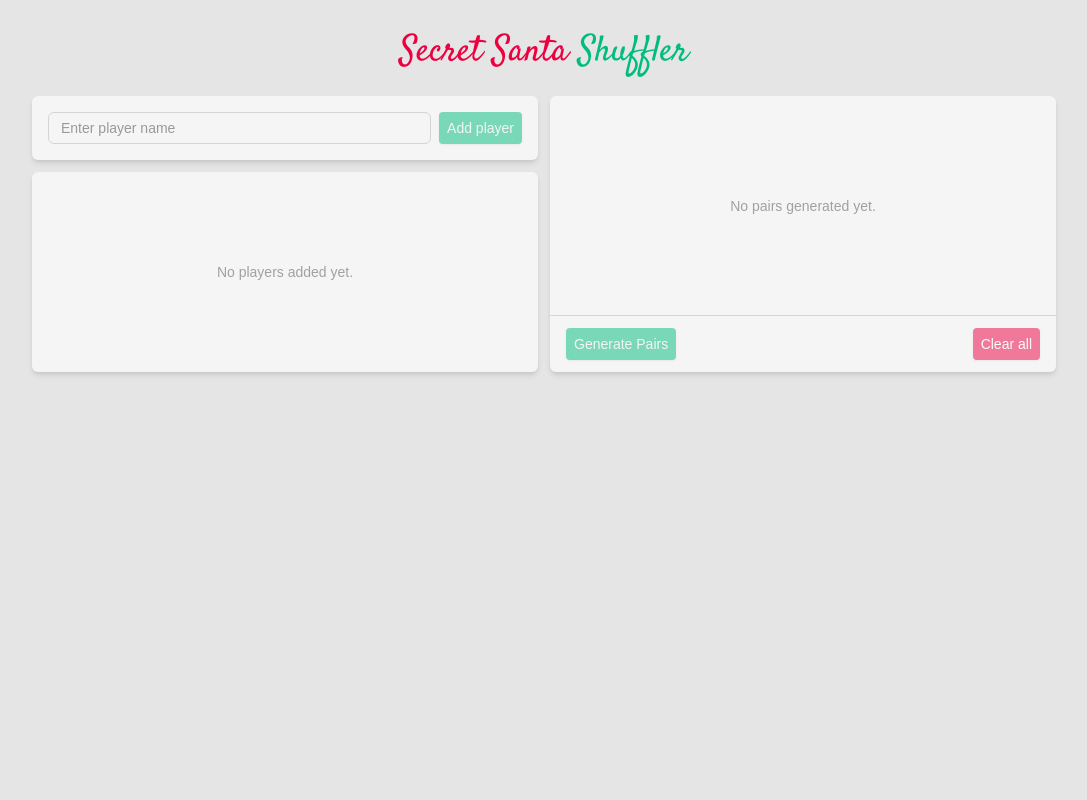
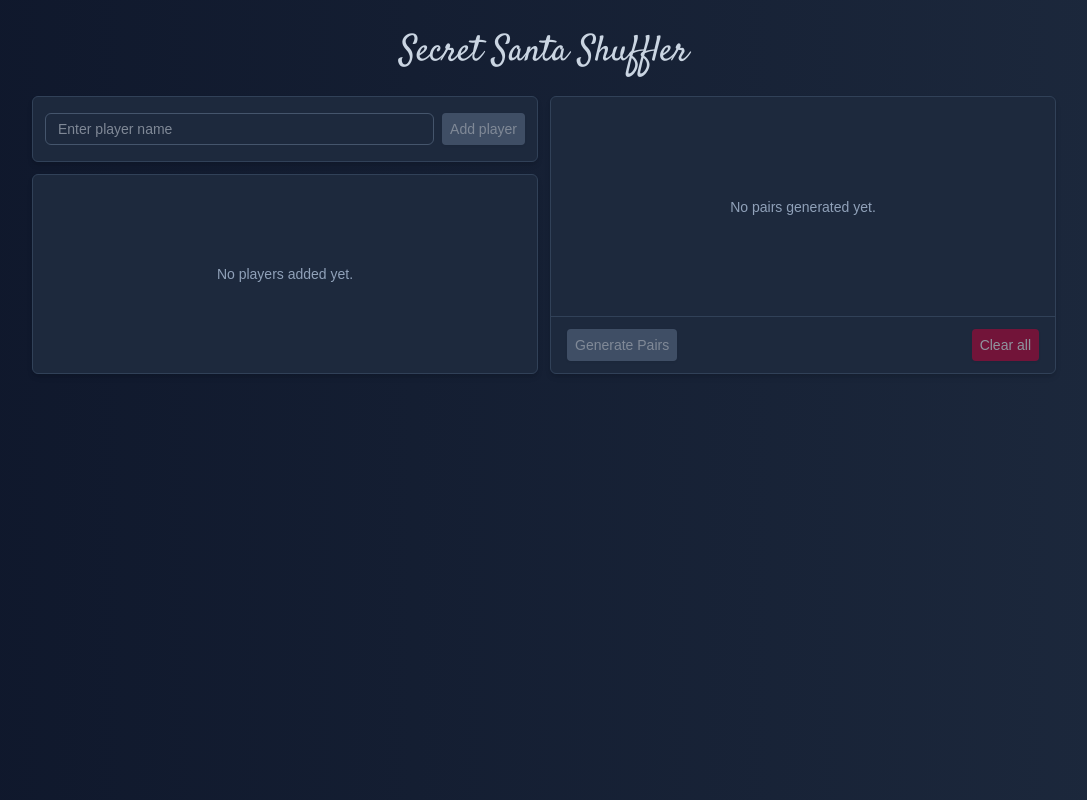
Before and after one commit to ffrancon/secretSantaShuffler, a React (Vite) app: page / in a window 1280 px wide. Shown: the whole page, without its empty margins (96-1183 px from the left). Built offline with nearby package versions, Linux system fonts and the light colour scheme; a web font is replaced by a local one.

Commit message:
going back to a cleaner dark theme

```diff
--- a/package.json
+++ b/package.json
@@ -1,5 +1,5 @@
 {
-  "name": "secresanta",
+  "name": "secret-santa-shuffler",
   "private": true,
   "version": "0.0.0",
   "type": "module",
--- a/src/App.tsx
+++ b/src/App.tsx
@@ -6,7 +6,7 @@ import { Players } from "./ui/components/Players/Players";
 function App() {
   return (
     <SecretSantaContextProvider>
-      <div className="min-h-screen bg-neutral-200 bg-gradient-to-r p-4 text-sm text-neutral-700">
+      <div className="min-h-screen bg-gradient-to-r from-slate-900 to-slate-800 p-4 text-sm text-slate-200">
         <Header />
         <div className="mx-auto grid w-[80vw] max-w-[1024px] grid-cols-2 gap-3">
           <Players />
--- a/src/ui/components/Header/Header.tsx
+++ b/src/ui/components/Header/Header.tsx
@@ -3,9 +3,8 @@ import "./Header.css";
 export const Header = () => {
   return (
     <header className="flex w-full items-center justify-center pt-4 pb-6">
-      <h1 className="satisfy-regular text-4xl font-semibold">
-        <span className="text-rose-600">Secret Santa</span>{" "}
-        <span className="text-emerald-500">Shuffler</span>
+      <h1 className="satisfy-regular text-4xl font-semibold text-slate-300">
+        Secret Santa Shuffler
       </h1>
     </header>
   );
--- a/src/ui/components/Pairs/Pair.tsx
+++ b/src/ui/components/Pairs/Pair.tsx
@@ -3,11 +3,12 @@ export const Pair = ({
 }: {
   pair: [string, string];
 }) => (
-  <div className="flex items-center justify-between rounded border border-gray-300 px-2 py-3">
+  <div className="flex items-center justify-between px-2 py-3">
     <p>
       <span className="font-semibold">{giver}</span>
-      {" gives to "}
+      {" gives "}
       <span className="font-semibold">{receiver}</span>
+      {" a 🎁"}
     </p>
   </div>
 );
--- a/src/ui/components/Pairs/Pairs.tsx
+++ b/src/ui/components/Pairs/Pairs.tsx
@@ -22,19 +22,19 @@ export const Pairs = () => {
   }, [dispatch]);
 
   return (
-    <div className="flex h-full flex-col rounded-md bg-neutral-100 shadow-md">
+    <div className="flex h-full flex-col rounded-md border border-slate-700 bg-slate-800 shadow-md">
       <div
         className={`flex flex-grow flex-col ${
           pairs.length > 0 ? "" : "items-center justify-center"
-        } gap-2 overflow-y-auto p-4`}
+        } divide-y divide-slate-700 overflow-y-auto`}
       >
         {pairs.length > 0 ? (
           pairs.map((pair, index) => <Pair key={index} pair={pair} />)
         ) : (
-          <p className="text-sm text-neutral-400">No pairs generated yet.</p>
+          <p className="text-sm text-slate-400">No pairs generated yet.</p>
         )}
       </div>
-      <div className="flex justify-between gap-2 border-t border-neutral-300 px-4 py-3">
+      <div className="flex justify-between gap-2 border-t border-slate-700 px-4 py-3">
         <Button
           onClick={generatePairs}
           disabled={pairs.length > 0 || players.length < 2}
--- a/src/ui/components/Players/Player.tsx
+++ b/src/ui/components/Players/Player.tsx
@@ -1,7 +1,7 @@
 import { useState } from "react";
 import { InputWithButtons } from "../common/InputWithButtons";
 import { Button } from "../common/Button";
-import { EditIcon, Trash2Icon } from "lucide-react";
+import { CheckIcon, EditIcon, Trash2Icon, XIcon } from "lucide-react";
 
 type Props = {
   player: string;
@@ -24,7 +24,7 @@ export const Player = ({ player, remove, edit }: Props) => {
   };
 
   return (
-    <div className="flex items-center justify-between rounded border border-neutral-300 p-2">
+    <div className="flex items-center justify-between px-3 py-2">
       {mode === "view" ? (
         <div className={`flex w-full items-center justify-between`}>
           <p>{player}</p>
@@ -42,6 +42,8 @@ export const Player = ({ player, remove, edit }: Props) => {
           initialValue={player}
           propagate={onEdit}
           cancel={createSetMode("view")}
+          confirmButtonLabel={<CheckIcon size={16} />}
+          cancelButtonLabel={<XIcon size={16} />}
         />
       )}
     </div>
--- a/src/ui/components/Players/Players.tsx
+++ b/src/ui/components/Players/Players.tsx
@@ -36,7 +36,7 @@ export const Players = () => {
 
   return (
     <div className="mx-auto w-full">
-      <div className="rounded-md bg-neutral-100 p-4 shadow-md">
+      <div className="rounded-md border border-slate-700 bg-slate-800 px-3 py-4 shadow-md">
         <InputWithButtons
           propagate={addPlayer}
           confirmButtonLabel="Add player"
@@ -45,9 +45,9 @@ export const Players = () => {
         />
       </div>
       <div
-        className={`mt-3 flex min-h-[200px] flex-col p-4 ${
+        className={`mt-3 flex min-h-[200px] flex-col ${
           players.length > 0 ? "" : "items-center justify-center"
-        } gap-2 rounded-md bg-neutral-100 shadow-md`}
+        } divide-y divide-slate-700 rounded-md border border-slate-700 bg-slate-800 shadow-md`}
       >
         {players.length > 0 ? (
           players.map((player, index) => (
@@ -59,7 +59,7 @@ export const Players = () => {
             />
           ))
         ) : (
-          <p className="text-sm text-neutral-400">No players added yet.</p>
+          <p className="text-sm text-slate-400">No players added yet.</p>
         )}
       </div>
     </div>
--- a/src/ui/components/common/Button.tsx
+++ b/src/ui/components/common/Button.tsx
@@ -1,10 +1,11 @@
 type Props = {
-  variant?: "primary" | "destructive";
+  variant?: "primary" | "secondary" | "destructive";
 } & React.ButtonHTMLAttributes<HTMLButtonElement>;
 
 const variantClasses = {
-  primary: "bg-emerald-500 hover:bg-emerald-600 text-slate-100",
-  destructive: "bg-rose-600 hover:bg-rose-700 text-white hover:text-gray-100",
+  primary: "bg-slate-500 hover:bg-slate-600 text-slate-200",
+  secondary: "border border-slate-500 hover:border-slate-600 text-slate-300",
+  destructive: "bg-rose-700 hover:bg-rose-800 text-white hover:text-slate-200",
 };
 
 export const Button: React.FC<Props> = ({
--- a/src/ui/components/common/Input.tsx
+++ b/src/ui/components/common/Input.tsx
@@ -4,7 +4,7 @@ export const Input = ({ className, ...props }: Props) => {
   return (
     <input
       {...props}
-      className={`block h-[32px] w-full rounded-md border border-neutral-300 bg-neutral-100 px-3 py-1 text-sm text-neutral-700 focus:border-blue-500 focus:ring-blue-500 ${className}`}
+      className={`block h-[32px] w-full rounded-md border border-slate-600 bg-slate-800 px-3 py-1 text-sm text-slate-200 focus:border-blue-500 focus:ring-blue-500 ${className}`}
     />
   );
 };
--- a/src/ui/components/common/InputWithButtons.tsx
+++ b/src/ui/components/common/InputWithButtons.tsx
@@ -62,7 +62,11 @@ export const InputWithButtons = ({
       <Button onClick={onButtonClick} disabled={!isValid}>
         {confirmButtonLabel}
       </Button>
-      {cancel && <Button onClick={cancel}>{cancelButtonLabel}</Button>}
+      {cancel && (
+        <Button variant="secondary" onClick={cancel}>
+          {cancelButtonLabel}
+        </Button>
+      )}
     </div>
   );
 };
```
